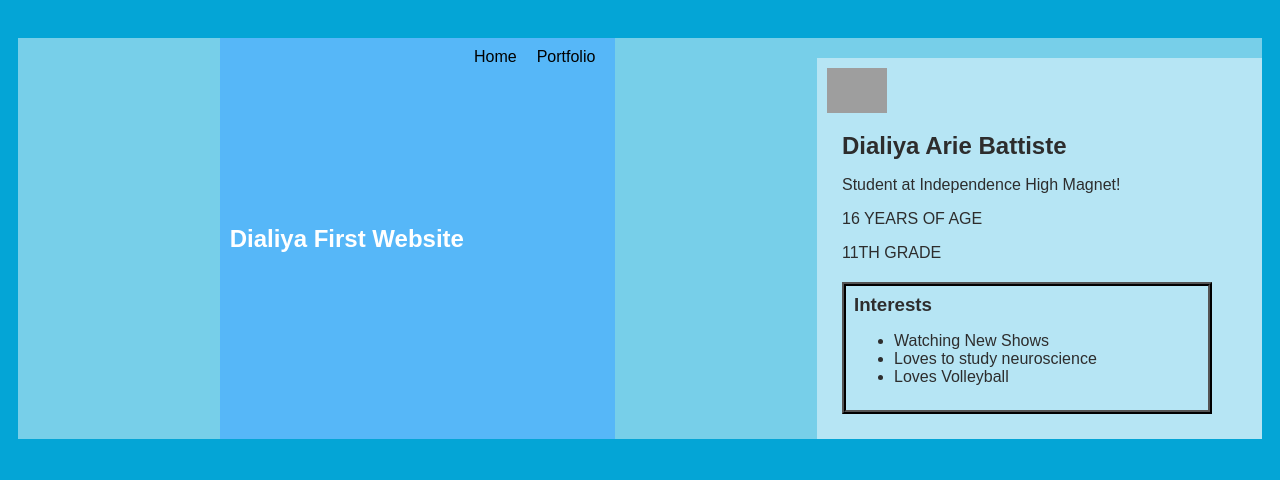
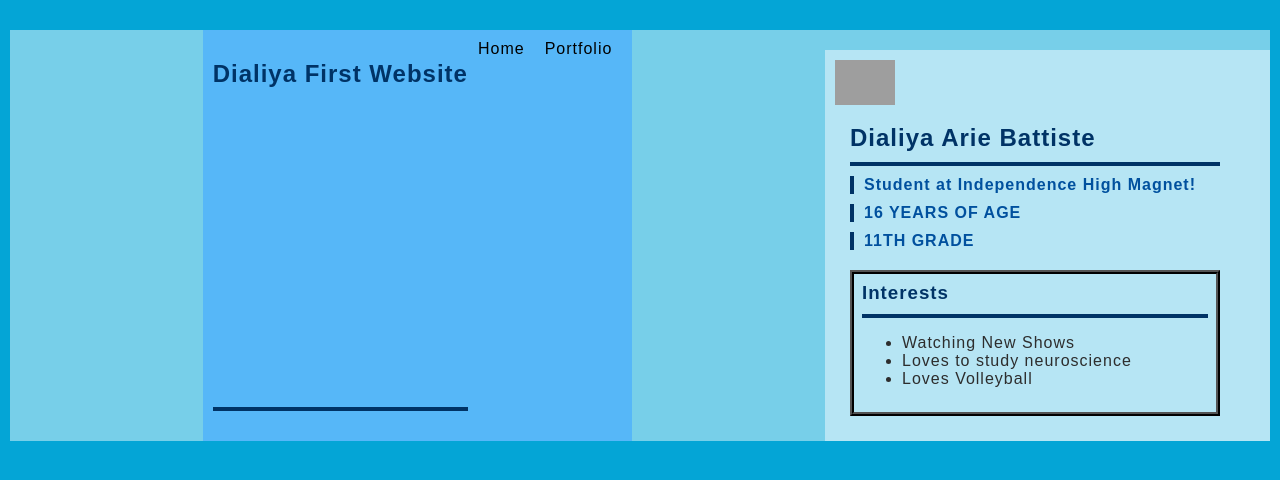
Before and after one commit to DialiyaBattiste/DialiyaBattiste.github.io, a plain HTML site: page index.html in a window 1280 px wide. Drawn offline with Linux system fonts and the light colour scheme; grey boxes are pictures that could not be loaded.

Commit message:
Update style.css

```diff
--- a/style.css
+++ b/style.css
@@ -1,8 +1,21 @@
 body {
-    background: rgb(4, 165, 214);
-    color: rgb(45, 45, 45);
-    padding: 10px;
-    font-family: 'Fredoka One', sans-serif;
+    background-color: #ffeef8; /* Light pink background */
+    color: #003366; /* Dark blue text */
+    font-family: 'Space Mono', monospace; /* Cute, spaced-out font */
+    margin: 0;
+    padding: 20px;
+    letter-spacing: 1px; /* Add spacing between letters */
+    background: rgb(4, 165, 214); /* Blue background, might override the above */
+    color: rgb(45, 45, 45); /* Darker text color */
+    padding: 10px; /* Padding for the body */
+    font-family: 'Fredoka One', sans-serif; /* Overrides previous font-family */
+}
+
+h1, h2, h3 {
+    color: #003366; /* Dark blue headings */
+    font-weight: bold; /* Bold headings */
+    border-bottom: 4px solid #003366; /* Dark blue border below headings */
+    padding-bottom: 10px;
 }
 
 #all-contents {
@@ -10,7 +23,14 @@ body {
     margin: auto;
 }
 
-/* navigation menu */
+p {
+    color: #00509e; /* Slightly lighter dark blue for paragraphs */
+    font-weight: bold; /* Bold paragraphs */
+    border-left: 4px solid #003366; /* Dark blue border on the left */
+    padding-left: 10px;
+    margin: 10px 0;
+}
+
 nav {
     background: rgba(74, 174, 255, 0.712);
     margin: 0 auto;
@@ -18,12 +38,13 @@ nav {
     padding: 10px;
 }
 
-h1 {
-    display: flex;
-    align-items: center;
-    color: white;
-    flex: 1;
-    margin: 0;
+button {
+    background-color: #003366; /* Dark blue button */
+    color: white; /* White text on button */
+    border: none;
+    padding: 10px 20px;
+    cursor: pointer;
+    font-size: 16px;
 }
 
 #nav-ul {
@@ -43,9 +64,8 @@ a {
     color: #000000;
 }
 
-/* main container area beneath menu */
 main {
-    background: rgba(255, 255, 255, 0.459);
+    background: rgba(255, 255, 255, 0.459); /* Transparent white background */
     display: flex;
     margin-top: 20px;
 }
@@ -64,7 +84,6 @@ main {
     padding: 15px;
 }
 
-/* interests section styles */
 #interests {
     border: 4px rgb(0, 0, 0) ridge;
     padding: 8px;
@@ -72,5 +91,5 @@ main {
 }
 
 h2, h3 {
-    margin: 0px;
+    margin: 0;
 }
```
